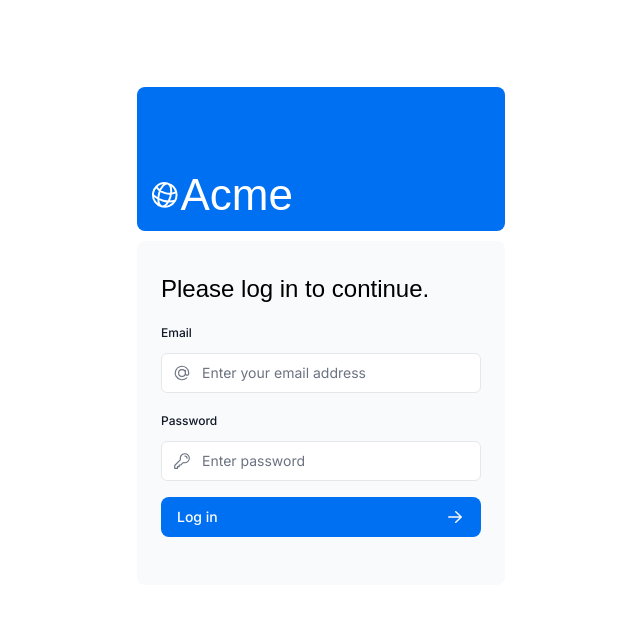
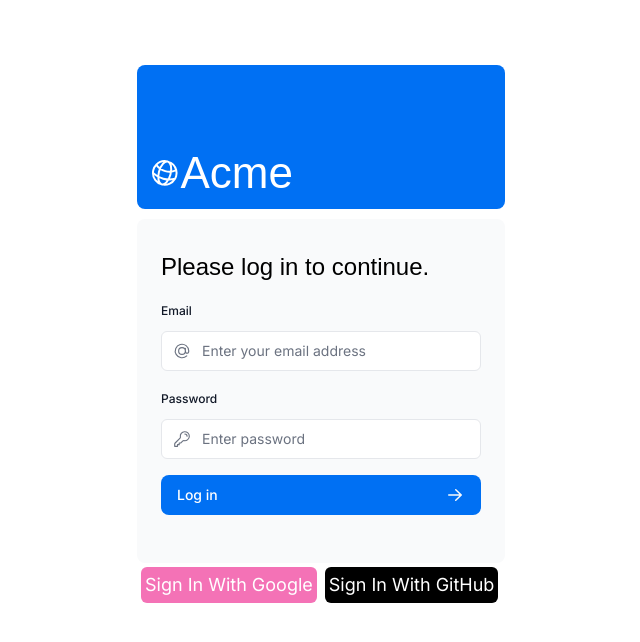
Before and after one commit to VinceBmmrt/nextjs-dashboard, a Next.js app: page /login in a window 1280 px wide. Shown: the top 642 px of the page, without its empty margins (319-959 px from the left). Built offline with nearby package versions, Linux system fonts and the light colour scheme; no server answers; a web font is replaced by a local one.

Commit message:
feat: Add OAuth integration with Google provider
- Implemented a form for Google authentication
- Styled the Google sign-in button
- Ensured error messages are displayed appropriately

```diff
--- a/app/api/auth/[...nextauth]/route.ts
+++ b/app/api/auth/[...nextauth]/route.ts
@@ -1,2 +1,2 @@
-import { handlers } from "@/auth"; // Referring to the auth.ts we just created
+import { handlers } from "@/auth";
 export const { GET, POST } = handlers;
--- a/app/lib/action.ts
+++ b/app/lib/action.ts
@@ -120,3 +120,8 @@
     throw error;
   }
 }
+
+export async function googleAuthenticate(formData) {
+  const action = formData.get("action");
+  await signIn(action, { redirectTo: "/home" });
+}
--- a/app/ui/login-form.tsx
+++ b/app/ui/login-form.tsx
@@ -9,7 +9,7 @@
   KeyIcon,
 } from "@heroicons/react/24/outline";
 import { useActionState } from "react";
-import { authenticate } from "../lib/action";
+import { authenticate, googleAuthenticate } from "../lib/action";
 
 export default function LoginForm() {
   const [errorMessage, formAction, isPending] = useActionState(
@@ -18,6 +18,7 @@
   );
 
   return (
+    <div>
       <form action={formAction} className="space-y-3">
         <div className="flex-1 rounded-lg bg-gray-50 px-6 pb-4 pt-8">
           <h1 className={`${lusitana.className} mb-3 text-2xl`}>
@@ -81,5 +82,25 @@
           </div>
         </div>
       </form>
+      <form action={googleAuthenticate}>
+        <button
+          className="bg-pink-400 text-white p-1 rounded-md m-1 text-lg"
+          type="submit"
+          name="action"
+          value="google"
+        >
+          Sign In With Google
+        </button>
+
+        <button
+          className="bg-black text-white p-1 rounded-md m-1 text-lg"
+          type="submit"
+          name="action"
+          value="github"
+        >
+          Sign In With GitHub
+        </button>
+      </form>
+    </div>
   );
 }
--- a/auth.ts
+++ b/auth.ts
@@ -3,8 +3,10 @@
 import bcrypt from "bcrypt";
 import NextAuth from "next-auth";
 import Credentials from "next-auth/providers/credentials";
+import GoogleProvider from "next-auth/providers/google";
 import { z } from "zod";
 import { authConfig } from "./auth.config";
+
 async function getUser(email: string): Promise<User | undefined> {
   try {
     const user = await sql<User>`SELECT * FROM users WHERE email=${email}`;
@@ -15,7 +17,13 @@
   }
 }
 
-export const { auth, signIn, signOut } = NextAuth({
+export const {
+  handlers: { GET, POST },
+  auth,
+  signIn,
+  signOut,
+  handlers,
+} = NextAuth({
   ...authConfig,
   providers: [
     Credentials({
@@ -36,5 +44,16 @@
         return null;
       },
     }),
+    GoogleProvider({
+      clientId: process.env.GOOGLE_CLIENT_ID,
+      clientSecret: process.env.GOOGLE_CLIENT_SECRET,
+      authorization: {
+        params: {
+          prompt: "consent",
+          access_type: "offline",
+          response_type: "code",
+        },
+      },
+    }),
   ],
 });
--- a/package.json
+++ b/package.json
@@ -14,7 +14,7 @@
     "bcrypt": "^5.1.1",
     "bcryptjs": "^2.4.3",
     "clsx": "^2.1.1",
-    "next": "15.0.0-canary.141",
+    "next": "15.0.0-canary.142",
     "next-auth": "5.0.0-beta.20",
     "postcss": "8.4.38",
     "react": "19.0.0-rc-4c58fce7-20240904",
```
Also changed, not shown: 1 other file (tests, documents, lock files or other folders). Lines whose indentation alone changed are shown as unchanged.
